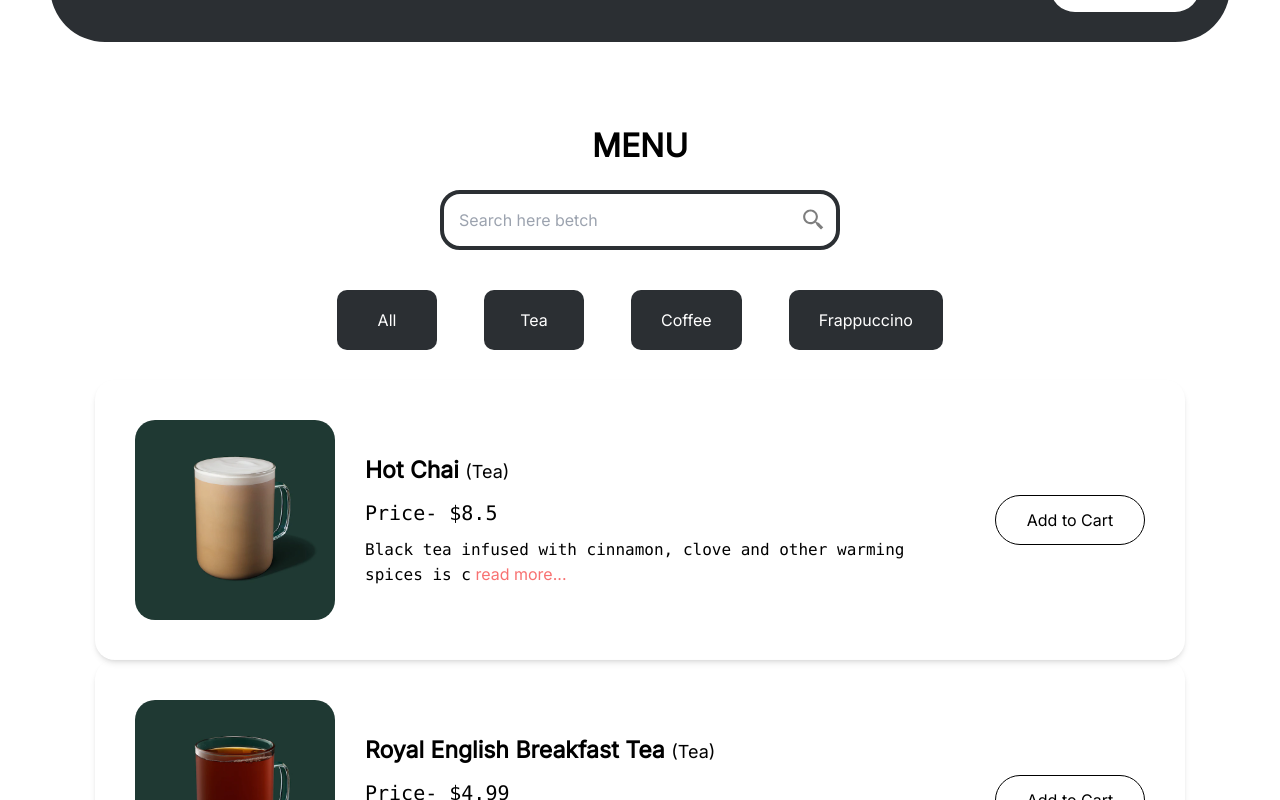
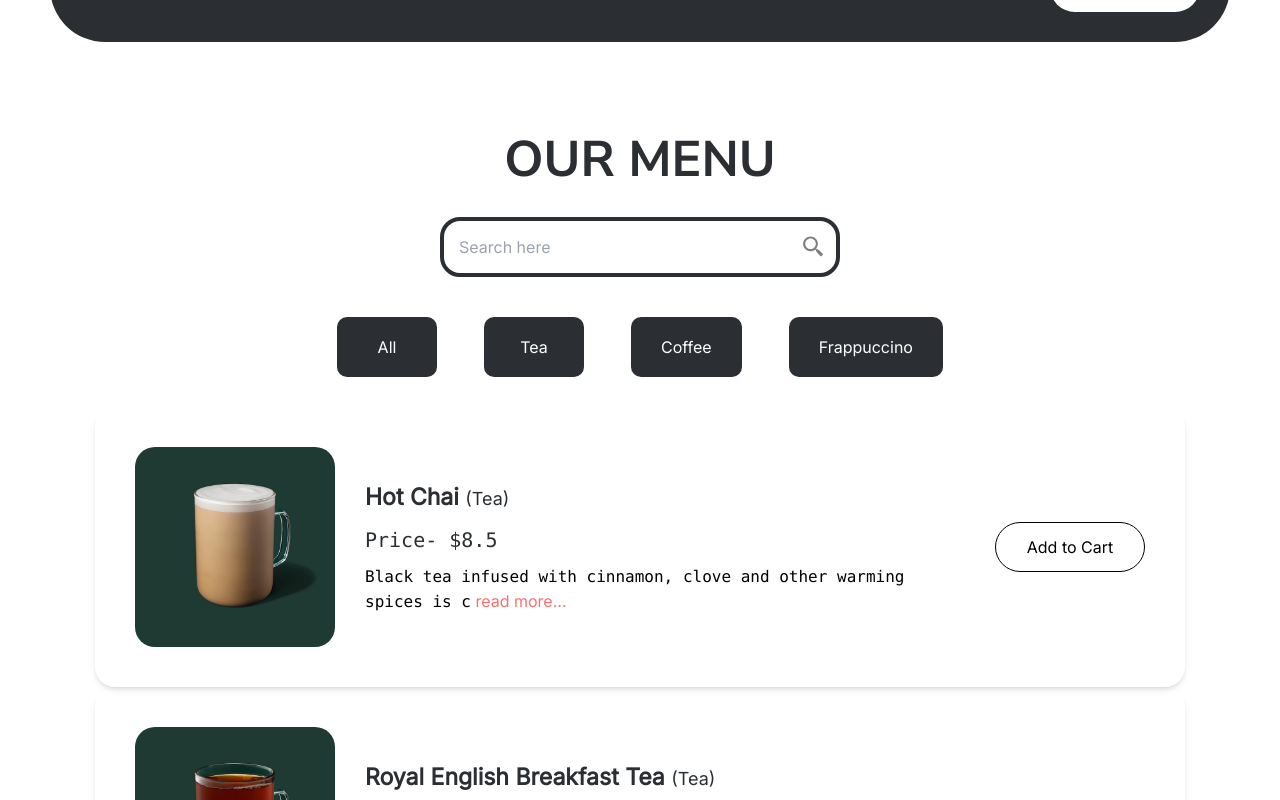
Before and after one commit to FrankW9mm/cafe-app, a React (Create React App) app: page / in a window 1280 px wide. Shown: the part 2120-2920 px from the top of the page. Built offline with nearby package versions, Linux system fonts and the light colour scheme; a web font is replaced by a local one.

Commit message:
fixed some animations and added more animations

```diff
--- a/src/App.css
+++ b/src/App.css
@@ -1,3 +1,4 @@
+@import url('https://fonts.googleapis.com/css2?family=Nunito+Sans:wght@700&display=swap');
 .bg_overlay{
     background-image: url(./images/tet.png);
         background-color: rgba(0, 0, 0, 0.7);
@@ -20,5 +21,8 @@
 .hide:focus{
     border: none;
 }
+.title_font{
+    font-family: 'Nunito Sans', sans-serif;
+}
 
 /* #1F3933 */
--- a/src/components/Filter.jsx
+++ b/src/components/Filter.jsx
@@ -1,4 +1,5 @@
 import React from "react";
+import { motion } from "framer-motion";
 
 const Filter = ({ data, filter_fun }) => {
   console.log(filter_fun);
@@ -6,7 +7,9 @@ const Filter = ({ data, filter_fun }) => {
     <div className="flex flex-row md:w-[50%] w-full gap-[30px] flex-wrap md:justify-evenly justify-center items-center mt-[40px]">
       {data.map((data, index) => {
         return (
-          <div
+          <motion.div
+            whileTap={{ scale: 1.5 }}
+            whileHover={{ scale: 0.9 }}
             onClick={() => {
               filter_fun(data);
               console.log(data);
@@ -14,7 +17,7 @@ const Filter = ({ data, filter_fun }) => {
             className="md:min-w-[100px] min-w-[70px] bg-[#2B2F33] p-[30px] h-[40px] flex justify-center items-center rounded-[10px] cursor-pointer hover:bg-[#1F3933] hover:shadow-2xl transistion-[all] duration-500"
           >
             <h1 className=" text-white">{data}</h1>
-          </div>
+          </motion.div>
         );
       })}
     </div>
--- a/src/components/Singlemenu.jsx
+++ b/src/components/Singlemenu.jsx
@@ -6,20 +6,22 @@ const Singlemenu = ({ imgUrl, Title, Price, desc, category }) => {
   const [show, setShow] = useState(false);
   return (
     <div className="flex lg:flex-row flex-col lg:items-center md:items-start gap-[30px] shadow-md p-[40px] rounded-[20px] ">
-      <div className="w-[200px] h-[200px] ">
+      <motion.div whileHover={{ scale: 1.05 }} className="w-[200px] h-[200px] ">
         <img
           src={imgUrl}
           alt={Title}
           className=" w-full h-full object-contain rounded-[20px] "
         />
-      </div>
+      </motion.div>
       <div className="flex flex-col lg:max-w-[600px] max-w-[500px]">
-        <h1 className="text-[23px] font-bold">
+        <h1 className="text-[23px] font-bold text-[#2B2F33]">
           {Title} <span className=" font-light text-[18px]">({category})</span>
         </h1>
-        <samp className="mt-[10px] text-[20px]">Price- ${Price}</samp>
+        <samp className="mt-[10px] text-[#2B2F33] text-[20px]">
+          Price- ${Price}
+        </samp>
         {show ? (
-          <samp className="mt-[10px]">
+          <samp className="mt-[10px] text-[#2B2F33]">
             {desc}
             <span
               onClick={() => setShow(!show)}
--- a/src/index.css
+++ b/src/index.css
@@ -8,6 +8,7 @@
 *{
 
   font-family: 'Inter', sans-serif;
+  /* font-family: 'Nunito Sans', sans-serif; */
   scroll-behavior: smooth;
 }
 
--- a/src/pages/Menu.jsx
+++ b/src/pages/Menu.jsx
@@ -49,10 +49,13 @@ const Menu = () => {
 
   console.log(typeof categories);
   return (
-    <div className=" flex flex-col items-center" id="menu">
-      <h1 className="mt-[30px] text-black uppercase font-bold text-[32px]">
-        Menu
+    <div className=" flex flex-col items-center relative" id="menu">
+      <h1 className="mt-[30px] title_font text-[#2B2F33] uppercase font-[600] text-[50px]">
+        Our Menu
       </h1>
+      {/* <div className=" absolute w-[200px] h-[50px] top-2 bg-[#1F3933] ">
+        <h1>Hello</h1>
+      </div> */}
       {/* <motion.div
         initial={{ opacity: 0, scale: 0.5 }}
         whileInView={{ opacity: 1, scale: 1 }}
@@ -63,7 +66,7 @@ const Menu = () => {
         <input
           className=" p-[5px] focus:outline-none md:w-full w-[100px]"
           type="text"
-          placeholder="Search here betch"
+          placeholder="Search here"
           value={SearchItem}
           onChange={(e) => setSearchItem(e.target.value)}
         />
@@ -72,8 +75,11 @@ const Menu = () => {
       <Filter data={categories} filter_fun={filter_item} />
       <div className="mt-[30px] flex flex-col gap-[30px]">
         {Items.length < 1 ? (
-          <div className="flex flex-colum justify-center items-center  w-[250px] h-[250px]">
-            <p className="text-[20px]">T-T Not Found...</p>
+          <div className="flex flex-col justify-center items-center shadow-lg rounded-[20px] md:w-[500px] w-[300px] h-[250px]">
+            <p className="text-[20px] text-[#2B2F33]">T-T</p>
+            <p className="text-[20px] text-[#2B2F33]">
+              Your Search was not found
+            </p>
           </div>
         ) : (
           <div>
```
